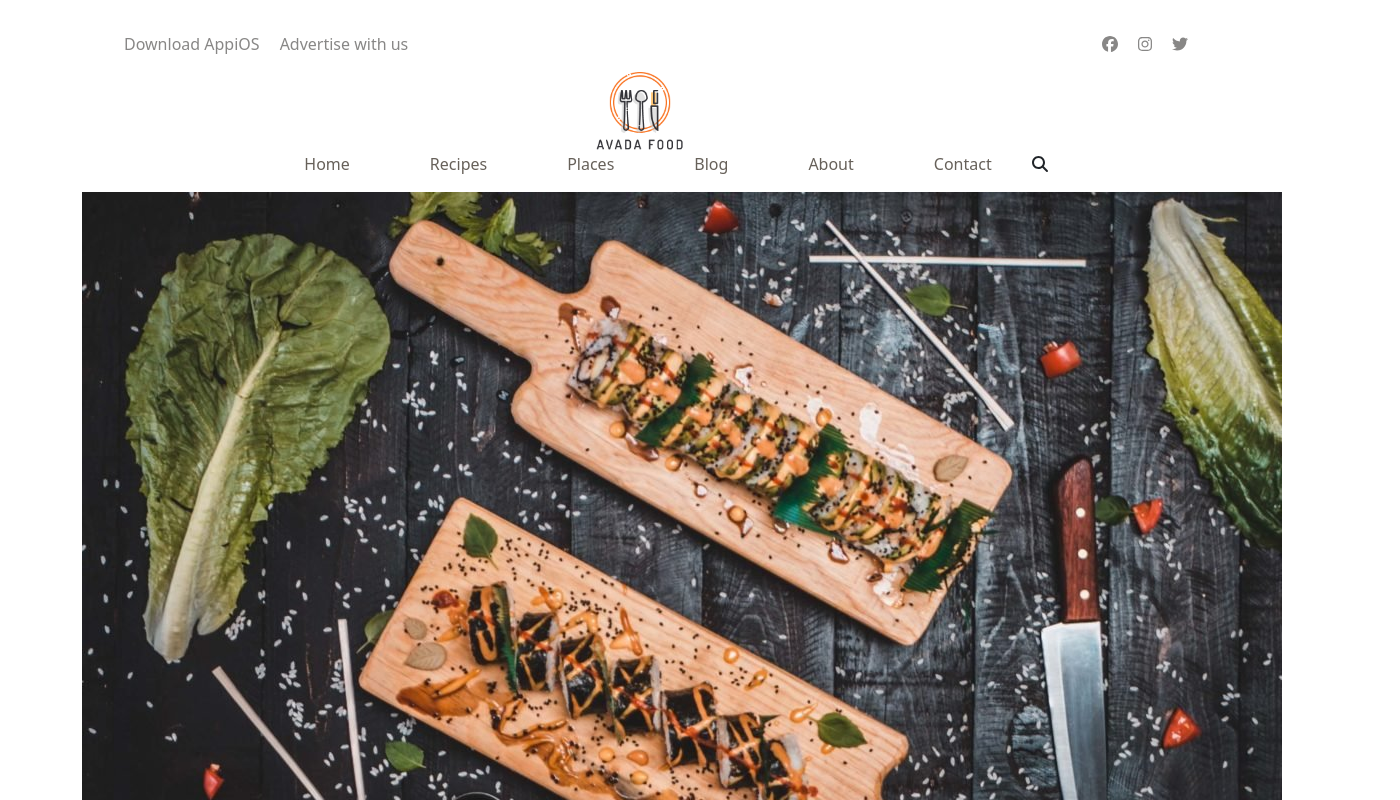
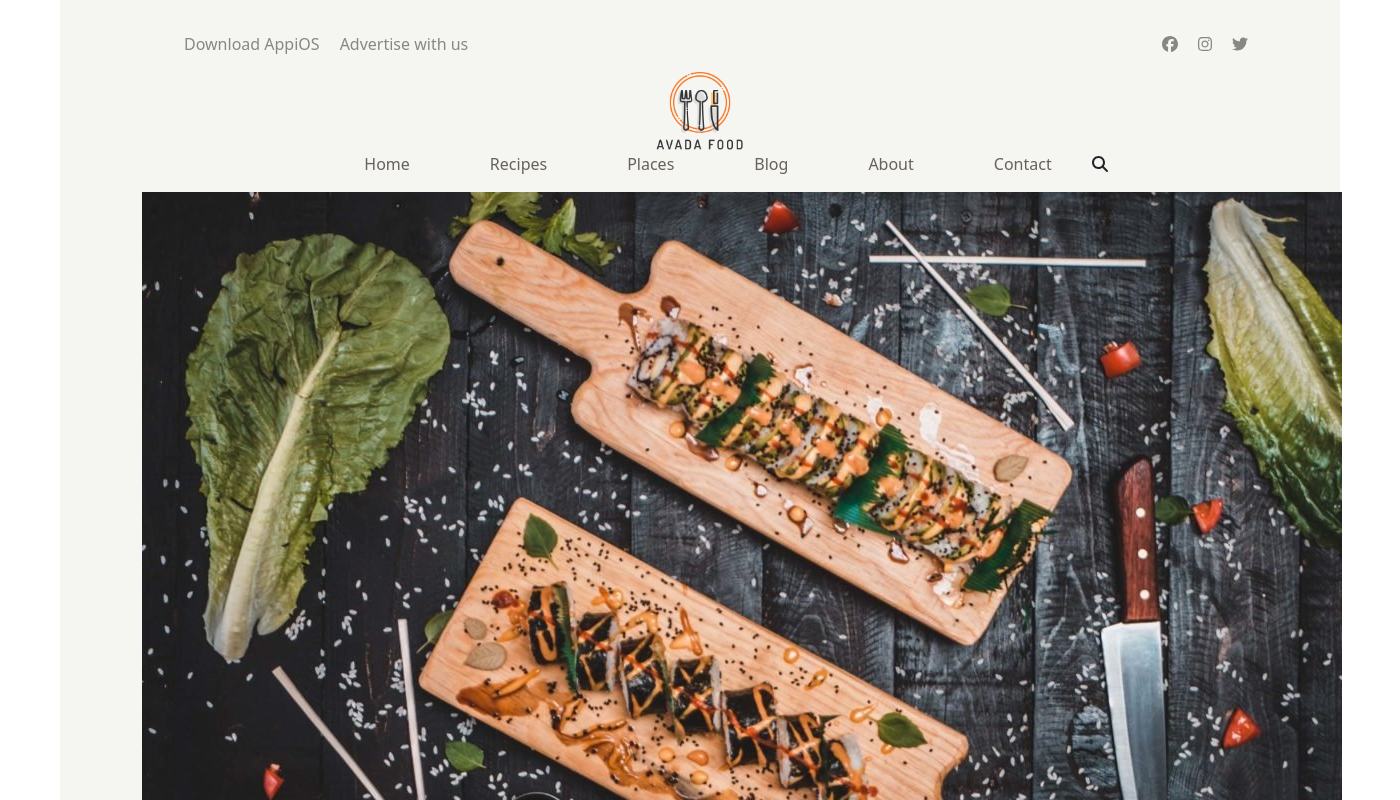
Before and after one commit to MichelaRicci/proj-html-vuejs, a Vue app: page / in a window 1280 px wide. Shown: the top 800 px of the page, 1400 px wide, since content can reach past the window. Built offline with nearby package versions, Linux system fonts and the light colour scheme.

Commit message:
bg-color

```diff
--- a/src/App.vue
+++ b/src/App.vue
@@ -18,6 +18,13 @@ export default {
 </template>
 
 <style lang="scss">
+@use './assets/scss/partials/variables' as *;
+@use './assets/scss/style.scss' as *;
+
+#app {
+  background-color: $lightgray;
+}
+
 ul {
   display: flex;
 
--- /dev/null
+++ b/src/assets/scss/partials/_variables.scss
@@ -0,0 +1,3 @@
+$lightgray: #f5f5f1;
+$darkgray: #67615A;
+$lightteal: #20AD96;
--- /dev/null
+++ b/src/assets/scss/style.scss
@@ -0,0 +1,6 @@
+body {
+    margin: 0 auto;
+    width: 1400px;
+    background-color: #f5f5f1;
+
+}
--- a/src/style.css
+++ b/src/style.css
@@ -20,6 +20,7 @@ a {
   color: #646cff;
   text-decoration: inherit;
 }
+
 a:hover {
   color: #535bf2;
 }
@@ -29,6 +30,7 @@ a {
   color: #646cff;
   text-decoration: inherit;
 }
+
 a:hover {
   color: #535bf2;
 }
@@ -39,6 +41,7 @@ body {
   place-items: center;
   min-width: 320px;
   min-height: 100vh;
+  background-color: #1a1a1a;
 }
 
 h1 {
@@ -57,9 +60,11 @@ button {
   cursor: pointer;
   transition: border-color 0.25s;
 }
+
 button:hover {
   border-color: #646cff;
 }
+
 button:focus,
 button:focus-visible {
   outline: 4px auto -webkit-focus-ring-color;
@@ -81,9 +86,11 @@ button:focus-visible {
     color: #213547;
     background-color: #ffffff;
   }
+
   a:hover {
     color: #747bff;
   }
+
   button {
     background-color: #f9f9f9;
   }
```
